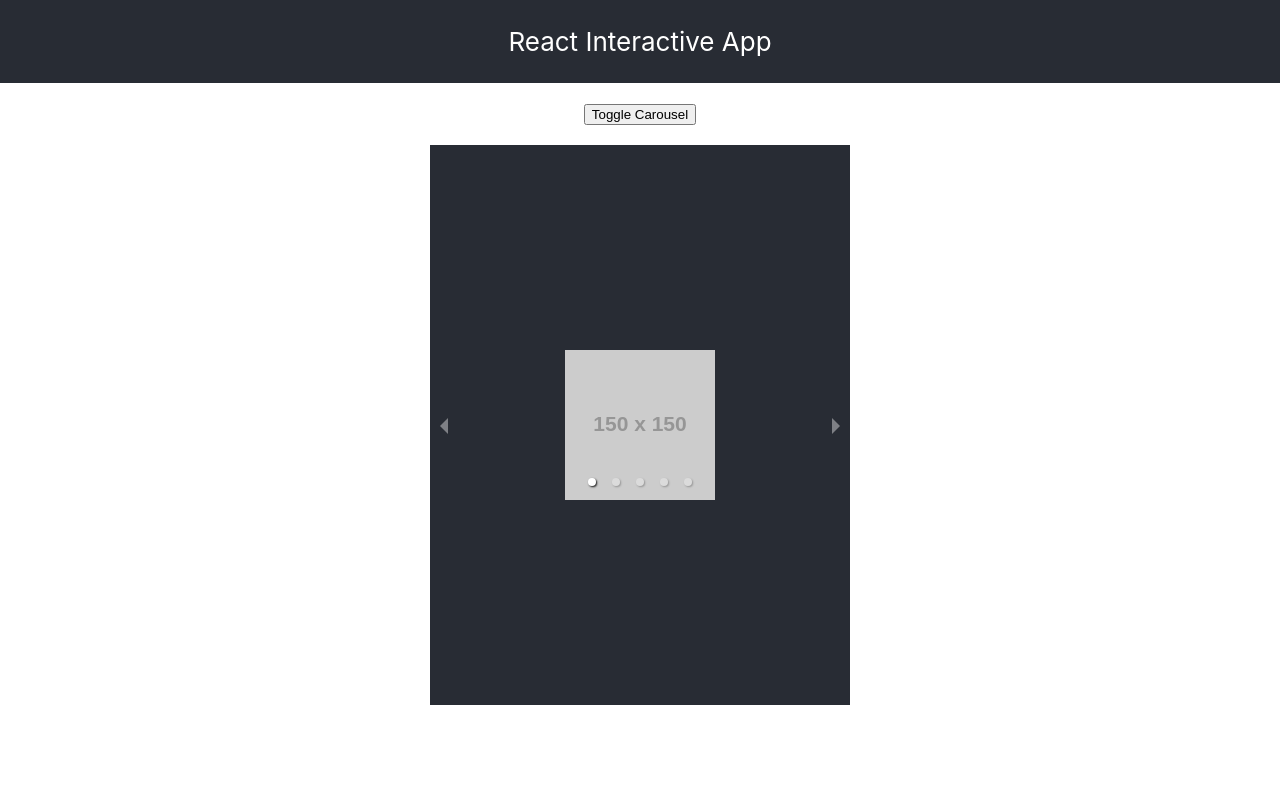
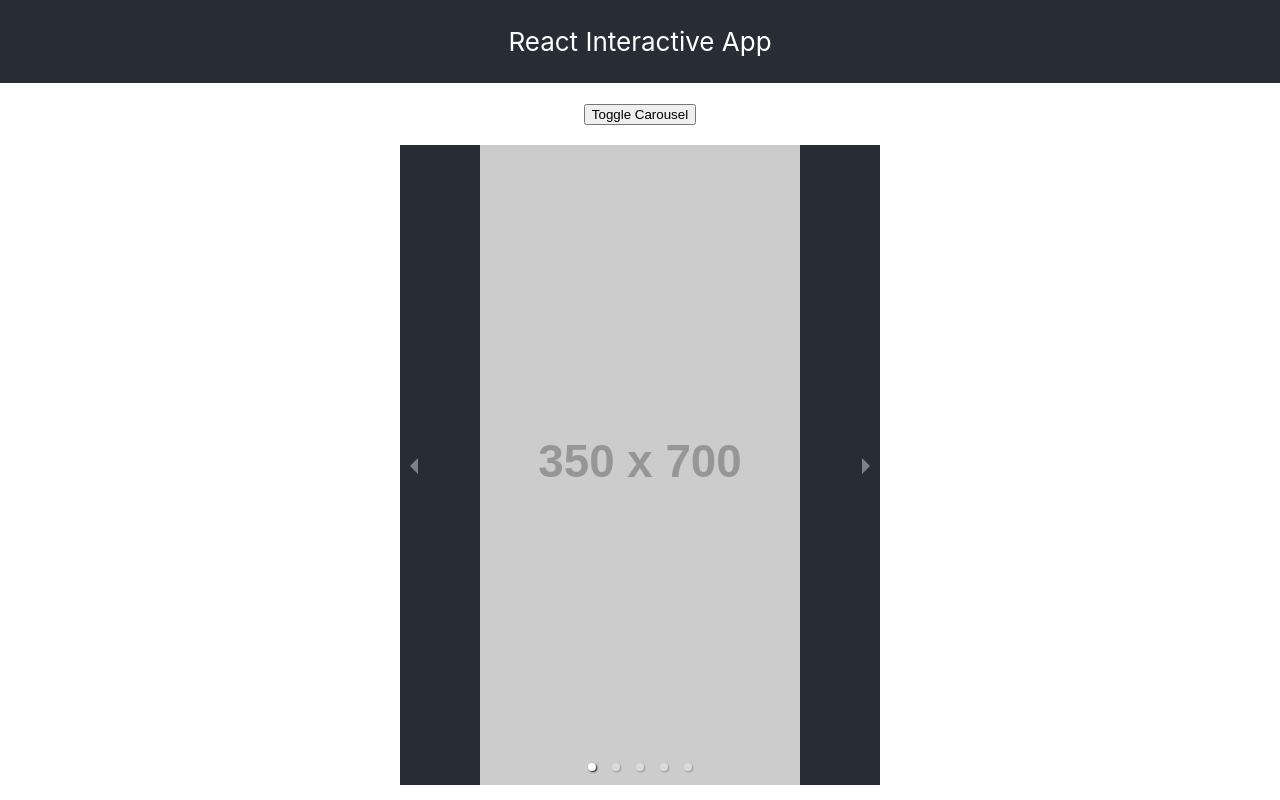
Before and after one commit to mcs2515/react-interactive-app, a React (Create React App) app: page / in a window 1280 px wide. Both pictures are taken after a click on the button "Toggle Carousel". Built offline with nearby package versions, Linux system fonts and the light colour scheme.

Commit message:
change imageContainer's height on onChange

```diff
--- a/src/Carousel.js
+++ b/src/Carousel.js
@@ -2,19 +2,49 @@ import { Carousel } from "react-responsive-carousel";
 import { demoImages } from "./demoImages";
 import "react-responsive-carousel/lib/styles/carousel.min.css";
 import "./css/Carousel.css";
+import { useEffect, useRef, useState } from "react";
 
 export default function ImageCarousel() {
+  const carouselRef = useRef();
+  const [maxImageHeight, setMaxImageHeight] = useState("auto");
+
+  const checkImageSize = (index, img) => {
+    const width = img.props.children.props.width;
+    const height = img.props.children.props.height;
+    console.log("clicked");
+    if (width < height) {
+      const parentHeight = document.querySelector(".App-Content").clientHeight;
+
+      setMaxImageHeight(parentHeight);
+      return;
+    }
+
+    setMaxImageHeight("auto");
+  };
+
+  useEffect(() => {
+    //automatically adjust first image's height
+    carouselRef.current.click();
+  }, []);
+
   return (
-    <div id="carouselContainer">
+    <>
       <Carousel
         dynamicHeight={true}
         showThumbs={false}
         emulateTouch={true}
         infiniteLoop={true}
         showStatus={false}
+        onChange={checkImageSize}
+        onClickItem={checkImageSize}
       >
         {demoImages.map((image, index) => (
-          <div key={index} className="imageContainer">
+          <div
+            ref={carouselRef}
+            key={index}
+            className="imageContainer"
+            style={{ height: maxImageHeight }}
+          >
             <img
               alt={image.alt}
               src={image.src}
@@ -24,6 +54,6 @@ export default function ImageCarousel() {
           </div>
         ))}
       </Carousel>
-    </div>
+    </>
   );
 }
--- a/src/css/App.css
+++ b/src/css/App.css
@@ -16,8 +16,7 @@
 .App-Content {
   position: relative;
   margin: 0 auto;
-  max-width: 40vw;
-  max-height: 70vh;
+  max-height: 80vh;
   background-color: #282c34;
   aspect-ratio: 0.75;
   margin-top: 20px;
--- a/src/css/Carousel.css
+++ b/src/css/Carousel.css
@@ -1,15 +1,13 @@
-#carouselContainer {
-  margin: 0 auto;
-  height: 100%;
-  display: flex;
-  align-items: center;
-  justify-content: center;
+.carousel-root {
+  outline: none;
+  position: absolute;
+  top: 50%;
+  transform: translateY(-50%);
 }
 
 .carousel .imageContainer {
   position: relative;
   margin: 0 auto;
-  height: 100%;
 }
 
 .carousel .slide img {
--- a/src/demoImages.js
+++ b/src/demoImages.js
@@ -1,18 +1,19 @@
 const linkPrefix = "https://via.placeholder.com/";
 
 export const demoImages = [
+  {
+    width: 350,
+    height: 700,
+    alt: "image 350x700",
+    src: linkPrefix + "350x700"
+  },
   {
     width: 150,
     height: 150,
     alt: "image 150x150",
     src: linkPrefix + "150x150"
   },
-  {
-    width: 350,
-    height: 600,
-    alt: "image 350x600",
-    src: linkPrefix + "350x700"
-  },
+
   {
     width: 1200,
     height: 900,
```
